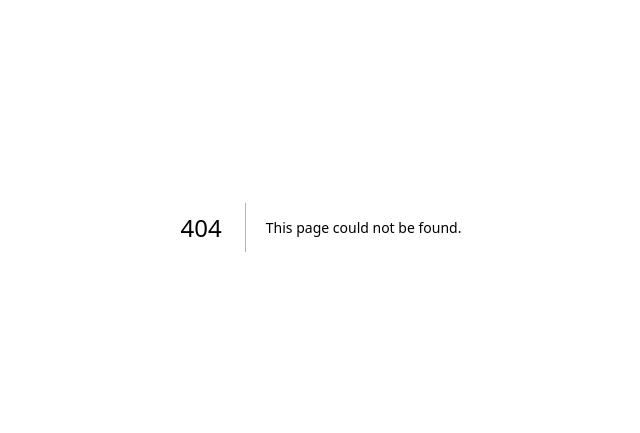
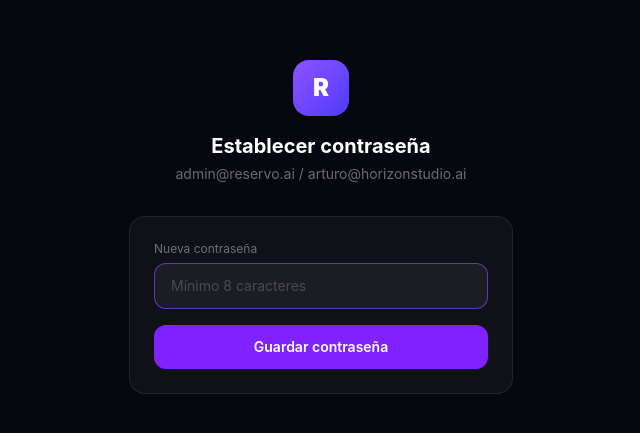
Before and after one commit to infohorizonstudioo-spec/restaurante-ai, a Next.js app: page /reset in a window 1280 px wide. Before the commit this address had no page. Shown: the part 173-606 px from the top of the page, without its empty margins (319-959 px from the left). Built offline with nearby package versions, Linux system fonts and the light colour scheme.

Commit message:
feat: add reset password page

```diff
--- /dev/null
+++ b/src/app/reset/page.tsx
@@ -0,0 +1,86 @@
+'use client'
+import { useState, useEffect } from 'react'
+import { useRouter } from 'next/navigation'
+
+export default function ResetPage() {
+  const router = useRouter()
+  const [pw, setPw] = useState('')
+  const [msg, setMsg] = useState('')
+  const [loading, setLoading] = useState(false)
+  const [done, setDone] = useState(false)
+
+  useEffect(() => {
+    // Handle magic link hash tokens
+    const hash = window.location.hash
+    if (hash && hash.includes('access_token')) {
+      const params = new URLSearchParams(hash.substring(1))
+      const token = params.get('access_token')
+      const refresh = params.get('refresh_token')
+      if (token && refresh) {
+        // Store in localStorage for supabase to pick up
+        const key = 'sb-phrfucpinxxcsgxgbcno-auth-token'
+        localStorage.setItem(key, JSON.stringify({
+          access_token: token,
+          refresh_token: refresh,
+          expires_at: parseInt(params.get('expires_at') || '0'),
+          token_type: 'bearer',
+          user: {}
+        }))
+        window.history.replaceState({}, '', '/reset')
+      }
+    }
+  }, [])
+
+  async function handleReset(e: React.FormEvent) {
+    e.preventDefault()
+    if (pw.length < 8) { setMsg('Mínimo 8 caracteres'); return }
+    setLoading(true)
+    const r = await fetch('/api/auth/reset-password', {
+      method: 'POST',
+      headers: { 'Content-Type': 'application/json' },
+      body: JSON.stringify({ password: pw, userId: '6fd6e70c-63d0-4530-901d-f00783cb2970' })
+    })
+    const d = await r.json()
+    setLoading(false)
+    if (d.success) { setDone(true) }
+    else setMsg(d.error || 'Error')
+  }
+
+  if (done) return (
+    <div className="min-h-screen bg-[#070710] flex items-center justify-center">
+      <div className="text-center">
+        <div className="text-5xl mb-4">✅</div>
+        <h2 className="text-white text-xl font-bold mb-2">Contraseña actualizada</h2>
+        <p className="text-white/40 text-sm mb-6">Ya puedes iniciar sesión normalmente</p>
+        <a href="/login" className="bg-violet-600 text-white px-6 py-3 rounded-xl text-sm font-semibold hover:bg-violet-500 transition-all">
+          Ir al login →
+        </a>
+      </div>
+    </div>
+  )
+
+  return (
+    <div className="min-h-screen bg-[#070710] flex items-center justify-center p-4">
+      <div className="w-full max-w-sm">
+        <div className="text-center mb-8">
+          <div className="inline-flex items-center justify-center w-14 h-14 rounded-2xl bg-gradient-to-br from-violet-500 to-indigo-600 text-2xl font-black mb-4">R</div>
+          <h1 className="text-xl font-bold text-white">Establecer contraseña</h1>
+          <p className="text-white/40 text-sm mt-1">admin@reservo.ai / arturo@horizonstudio.ai</p>
+        </div>
+        <form onSubmit={handleReset} className="bg-white/[0.04] border border-white/[0.08] rounded-2xl p-6 space-y-4">
+          {msg && <p className="text-red-400 text-xs">{msg}</p>}
+          <div>
+            <label className="text-xs text-white/40 mb-1.5 block">Nueva contraseña</label>
+            <input type="password" value={pw} onChange={e => setPw(e.target.value)}
+              placeholder="Mínimo 8 caracteres" autoFocus
+              className="w-full bg-white/5 border border-white/10 rounded-xl px-4 py-3 text-sm text-white placeholder-white/20 focus:outline-none focus:border-violet-500/60"/>
+          </div>
+          <button type="submit" disabled={loading}
+            className="w-full bg-violet-600 hover:bg-violet-500 disabled:opacity-50 text-white font-semibold py-3 rounded-xl text-sm transition-all">
+            {loading ? 'Actualizando...' : 'Guardar contraseña'}
+          </button>
+        </form>
+      </div>
+    </div>
+  )
+}
```
